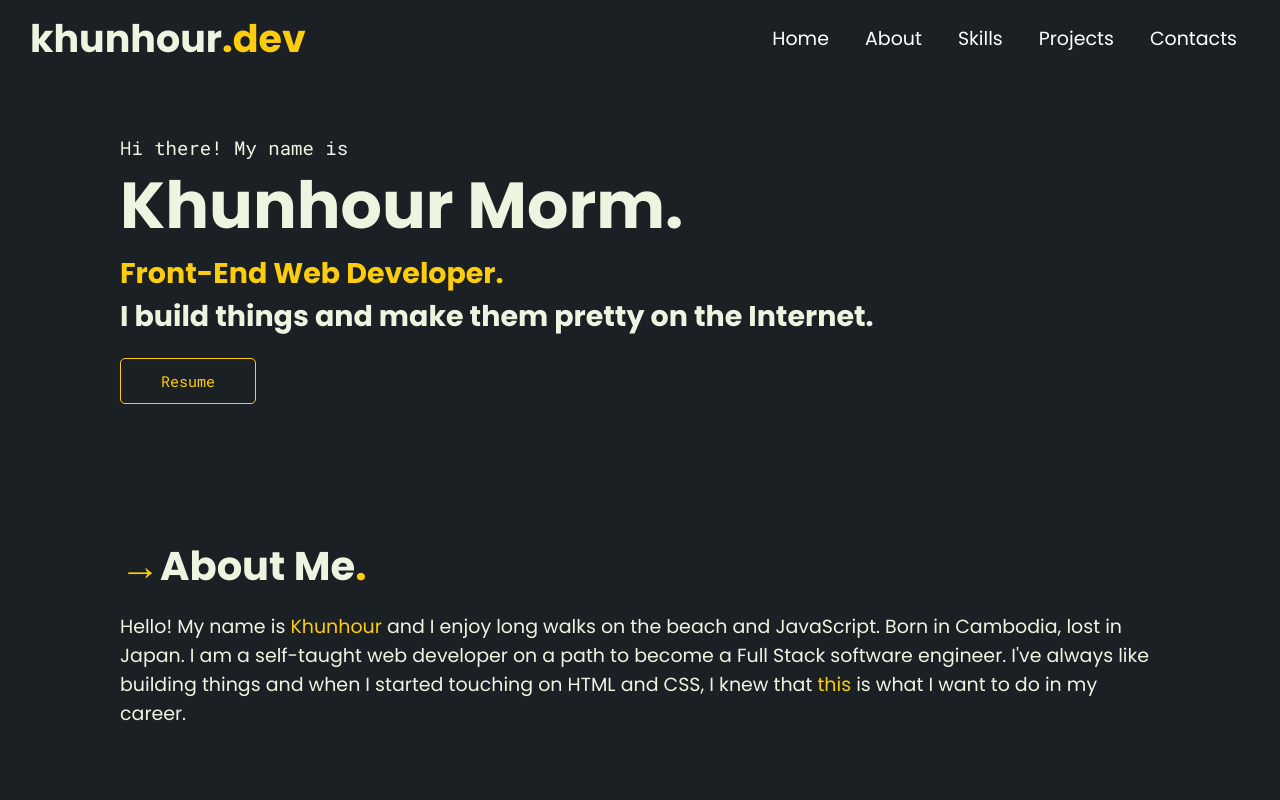
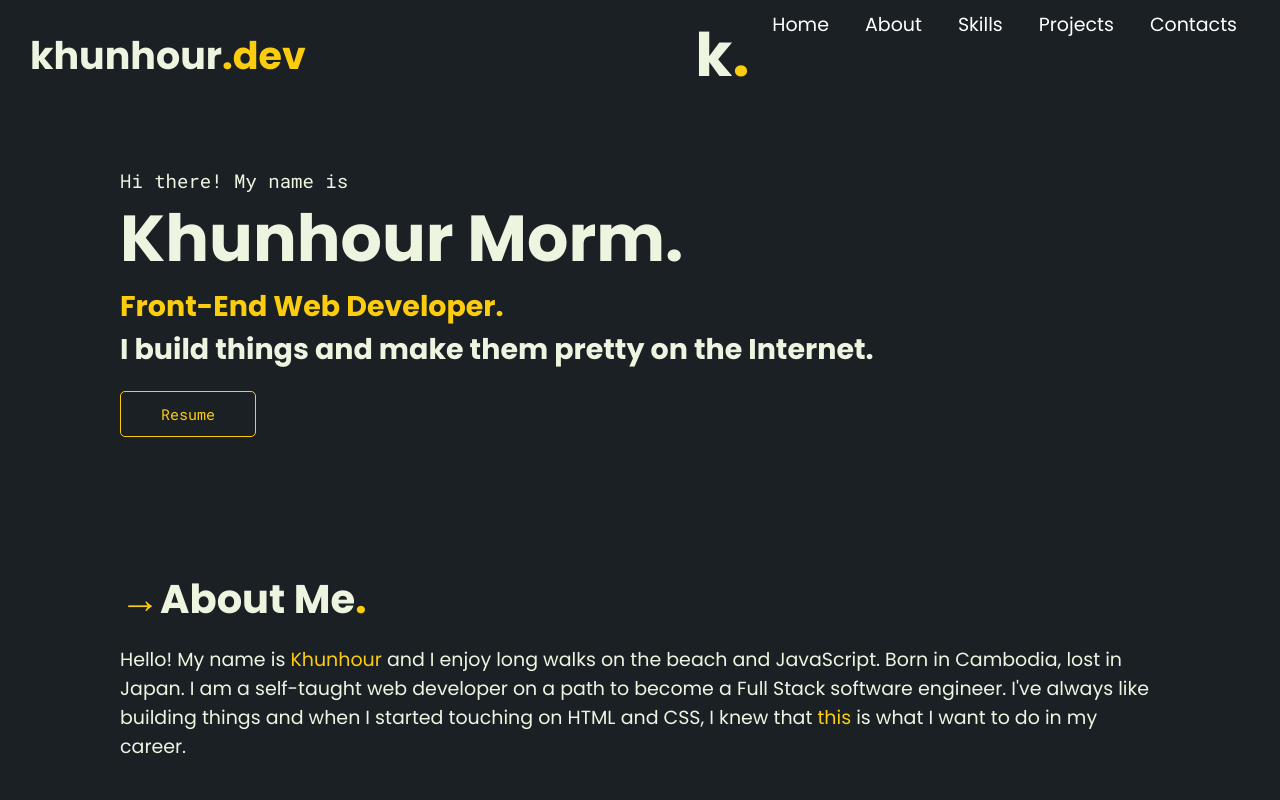
Before and after one commit to khunhour/portfolio, a React (Create React App) app: page / in a window 1280 px wide. Shown: the top 800 px of the page. Built offline with nearby package versions, Linux system fonts and the light colour scheme.

Commit message:
added a small logo in the pop up menu links

```diff
--- a/src/Header.css
+++ b/src/Header.css
@@ -30,6 +30,15 @@ header span {
 nav {
 	display: flex;
 	align-items: center;
+}
+
+.small-logo {
+	display: none;
+	font-size: 60px;
+}
+
+.active .small-logo {
+	display: block;
 }
 
 nav ul {
--- a/src/Header.js
+++ b/src/Header.js
@@ -1,4 +1,4 @@
-import React, { useEffect, useState } from "react";
+import React, { useState } from "react";
 import "./Header.css";
 import { MdMenu, MdClose } from "react-icons/md";
 
@@ -8,7 +8,6 @@ export default function Header() {
 		setLinksHidden(!linksHidden);
 	};
 	const className = linksHidden ? "" : "active";
-
 	return (
 		<header>
 			<h1>
@@ -16,6 +15,9 @@ export default function Header() {
 			</h1>
 			<nav>
 				<ul className={className}>
+					<h1 className="small-logo">
+						k<span>.</span>
+					</h1>
 					<li>
 						<a href="#home">Home</a>
 					</li>
```
